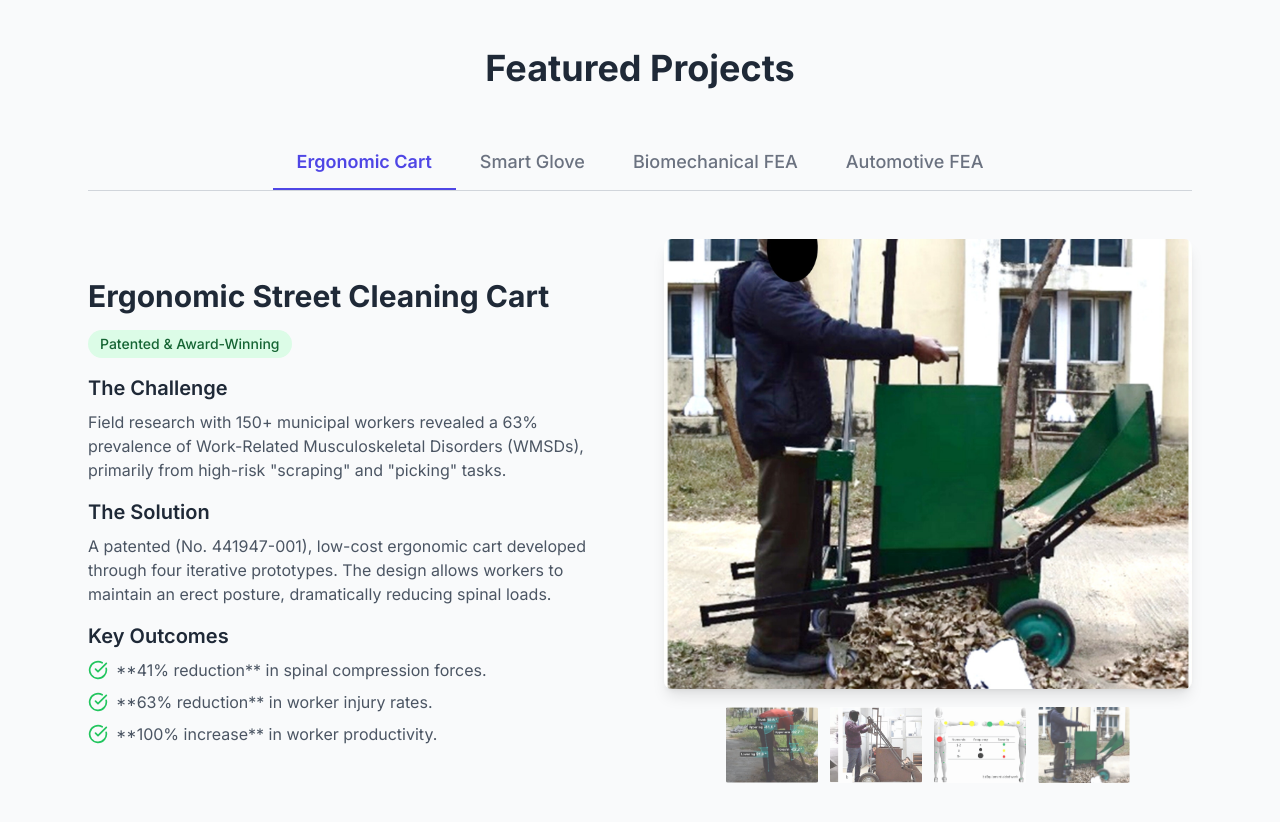
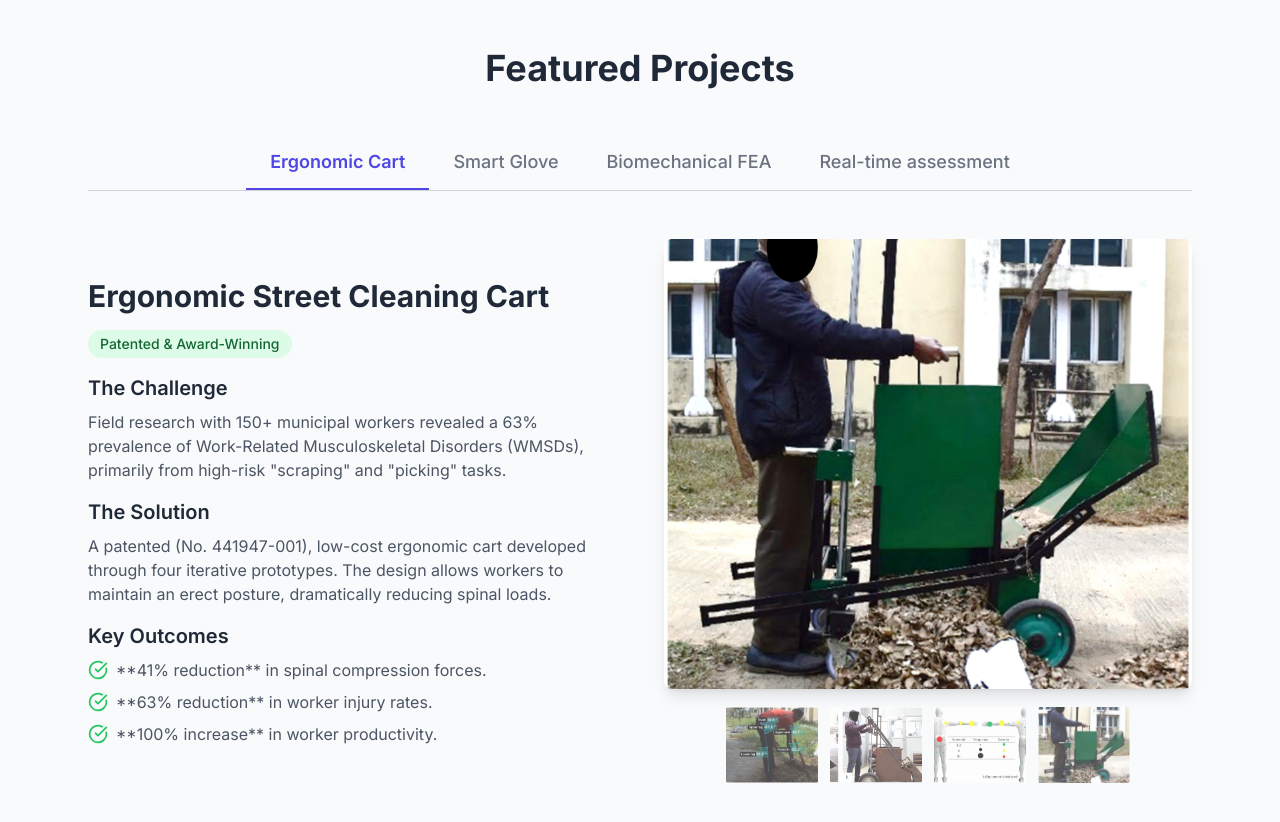
Before and after one commit to neelesh-ks/p, a plain HTML site: page index.html in a window 1280 px wide. Shown: the part 1040-1862 px from the top of the page. Drawn offline with nearby package versions, Linux system fonts and the light colour scheme.

Commit message:
Update index.html

```diff
--- a/index.html
+++ b/index.html
@@ -181,7 +181,7 @@
                         Biomechanical FEA
                     </button>
                     <button class="tab-button text-lg font-medium text-gray-500 border-b-2 border-transparent px-6 py-3 transition-all" onclick="showTab('project4')">
-                        Automotive FEA
+                        Real-time assessment
                     </button>
                 </div>
 
```
